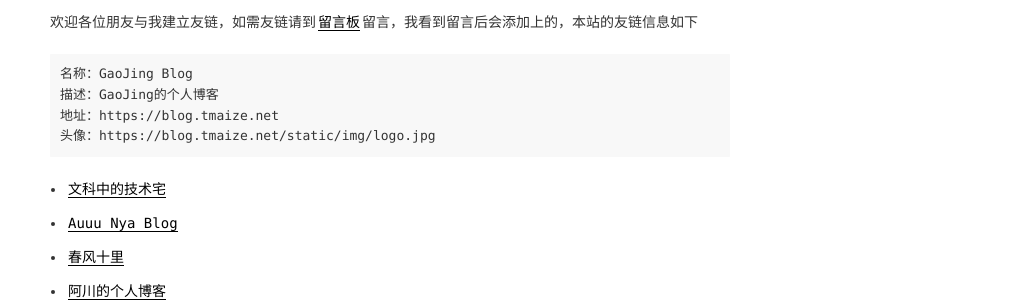
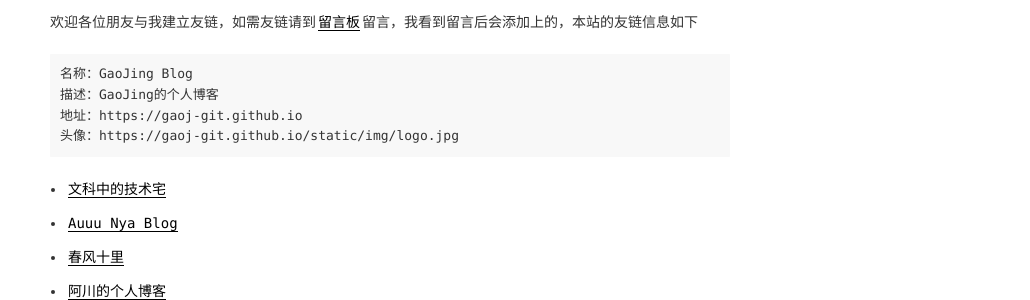
Before and after one commit to gaoj-git/gaoj-git.github.io, a Jekyll site: the page built from pages/links.md, in a window 1280 px wide. Shown: the part 166-466 px from the top of the page, without its empty margins (250-1280 px from the left). Built offline with Jekyll 4.4.1, drawn with Linux system fonts in a browser that asks for light colours; some of the changed lines change nothing that is shown.

Commit message:
Update _config.yml

```diff
--- a/_config.yml
+++ b/_config.yml
@@ -17,7 +17,7 @@ exclude: ['CNAME', 'README.md', 'LICENSE', '_site', 'dist', 'Gemfile', 'Gemfile.
 
 # 域名配置
 # baseurl配置,如果网站部署在根目录下的其他目录中，请设置为 /目录名
-domainUrl: 'https://blog.tmaize.net'
+domainUrl: 'https://gaoj-git.github.io'
 baseurl: ''
 
 # 吐个槽地址，会在chat页面中重定向到该地址
```
